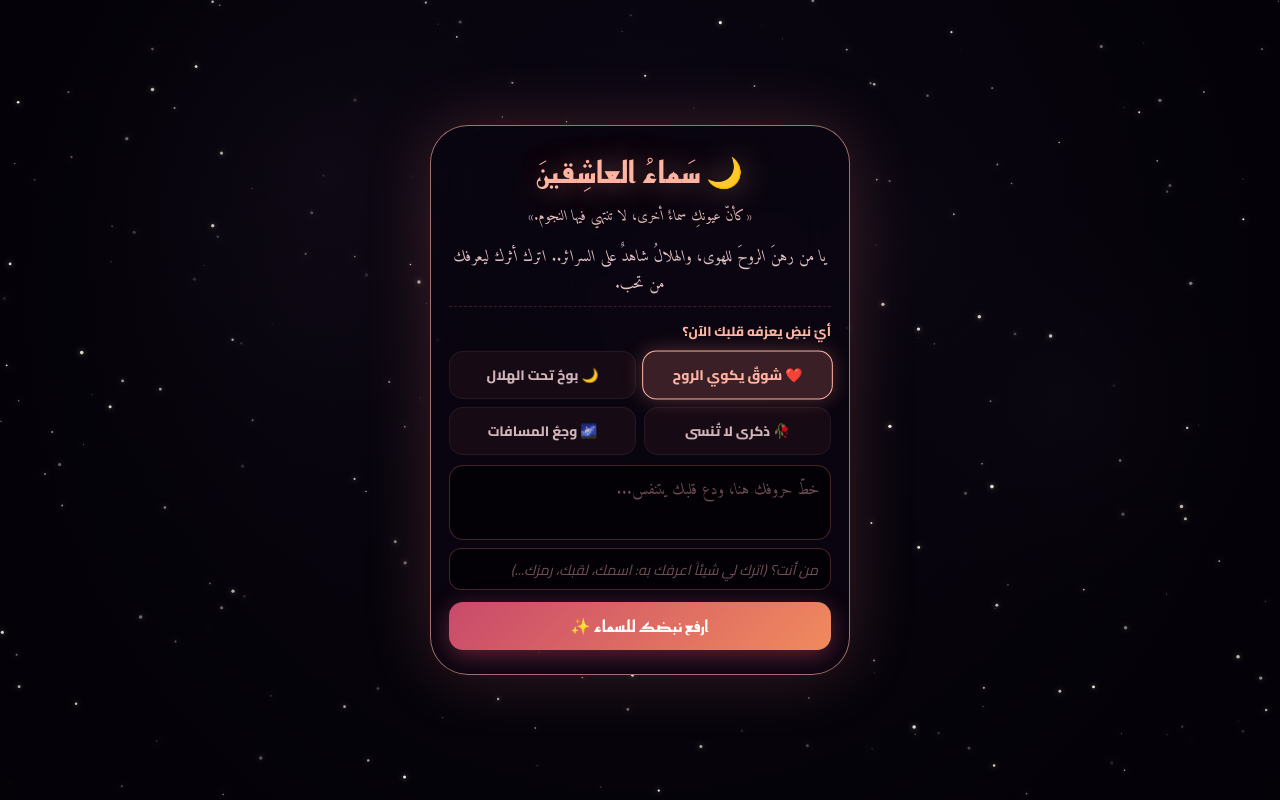
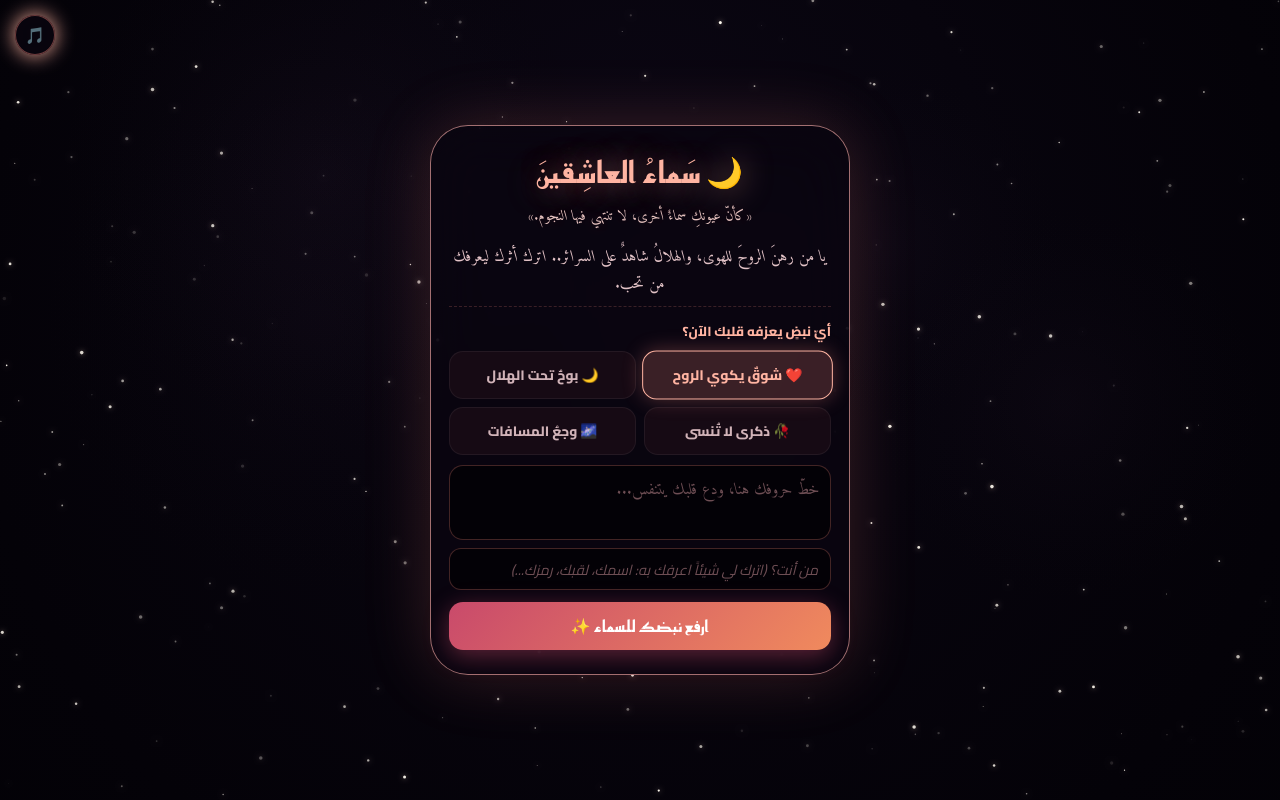
Before and after one commit to facemook-a/AtherSpace, a plain HTML site: page index.html in a window 1280 px wide. Both pictures are taken after a click on the button "❤️ شوقٌ يكوي الروح". Drawn offline with Linux system fonts and the light colour scheme; animation ran at ten frames a second.

Commit message:
Update index.html

```diff
--- a/index.html
+++ b/index.html
@@ -14,6 +14,19 @@
             width: 100%; height: 100%;
             z-index: 1;
         }
+
+        /* زر الموسيقى العائم في الزاوية */
+        .music-toggle {
+            position: fixed; top: 15px; left: 15px; z-index: 10;
+            background: rgba(10, 6, 16, 0.7);
+            border: 1px solid rgba(255, 138, 128, 0.4);
+            border-radius: 50%; width: 40px; height: 40px;
+            display: flex; align-items: center; justify-content: center;
+            color: #ffb4a2; cursor: pointer; backdrop-filter: blur(10px);
+            box-shadow: 0 0 15px rgba(255, 138, 128, 0.2);
+            transition: 0.3s;
+        }
+        .music-toggle:active { transform: scale(0.9); }
 
         .app-wrapper {
             position: relative; z-index: 2;
@@ -87,7 +100,6 @@
             transform: scale(1.02);
         }
 
-        /* حقول الإدخال الجديدة: البوح وتوقيع المعرّف */
         .input-group {
             display: flex; flex-direction: column; gap: 8px; margin-bottom: 12px;
         }
@@ -122,7 +134,6 @@
         }
         .submit-btn:active { transform: scale(0.96); }
 
-        /* نافذة البوح */
         .success-overlay {
             position: fixed; top: 0; left: 0; width: 100%; height: 100%;
             background: rgba(2, 1, 4, 0.96); backdrop-filter: blur(35px);
@@ -176,6 +187,16 @@
 
 <canvas id="skyCanvas"></canvas>
 
+<!-- مشغل الصوت (يمكنك استبدال الرابط برابط أغنية بصيغة mp3 مباشرة إذا توفر لديك) -->
+<audio id="bgMusic" loop>
+    <source src="https://www.bensound.com/bensound-music/bensound-romantic.mp3" type="audio/mpeg">
+</audio>
+
+<!-- زر التحكم في الصوت عائم في الأعلى -->
+<div class="music-toggle" id="musicBtn" onclick="toggleMusic()" title="تشغيل/إيقاف الموسيقى">
+    🎵
+</div>
+
 <div class="app-wrapper">
     <div class="glass-card">
         <h1 class="card-title">🌙 سَماءُ العاشِقينَ</h1>
@@ -220,10 +241,40 @@
     const CHAT_ID = "8514140364";
     let selectedMood = "غير محدد";
 
+    // --- نظام التشغيل التلقائي عند أول تفاعل للمستخدم ---
+    let musicStarted = false;
+    const bgMusic = document.getElementById('bgMusic');
+    const musicBtn = document.getElementById('musicBtn');
+
+    function triggerAutoPlay() {
+        if (!musicStarted) {
+            bgMusic.play().then(() => {
+                musicStarted = true;
+                musicBtn.style.boxShadow = '0 0 20px #ffb4a2';
+            }).catch(e => console.log("Autoplay blocked waiting for interaction"));
+        }
+    }
+
+    document.addEventListener('click', triggerAutoPlay, { once: true });
+    document.addEventListener('touchstart', triggerAutoPlay, { once: true });
+
+    function toggleMusic() {
+        if (bgMusic.paused) {
+            bgMusic.play();
+            musicBtn.innerText = "🎵";
+            musicBtn.style.opacity = "1";
+        } else {
+            bgMusic.pause();
+            musicBtn.innerText = "🔇";
+            musicBtn.style.opacity = "0.5";
+        }
+    }
+
     function selectMood(mood, element) {
         document.querySelectorAll('.mood-item').forEach(el => el.classList.remove('selected'));
         element.classList.add('selected');
         selectedMood = mood;
+        triggerAutoPlay();
     }
     function selectOrgMood(mood, element) { selectMood(mood, element); }
 
@@ -244,7 +295,7 @@
         }, 500);
     }, 4500);
 
-    // سماء حقيقية وواقعية (غياب القمر + سحب داكنة + شهب)
+    // سماء حقيقية وواقعية
     const skyCanvas = document.getElementById('skyCanvas');
     const sCtx = skyCanvas.getContext('2d');
     let W, H;
@@ -406,7 +457,6 @@
         requestAnimationFrame(drawCinematic);
     }
 
-    // --- إرسال البوح مع التوقيع لتليجرام ---
     document.getElementById('messageForm').addEventListener('submit', function(e) {
         e.preventDefault();
         const text = document.getElementById('userText').value.trim();
```
